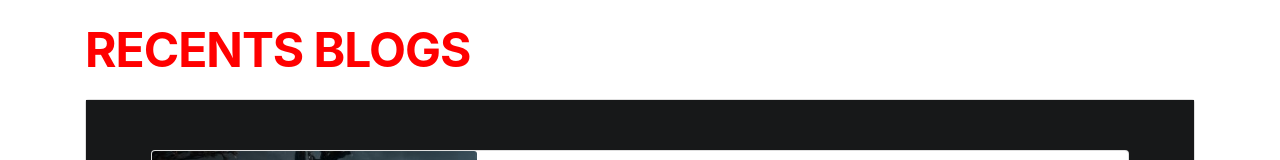
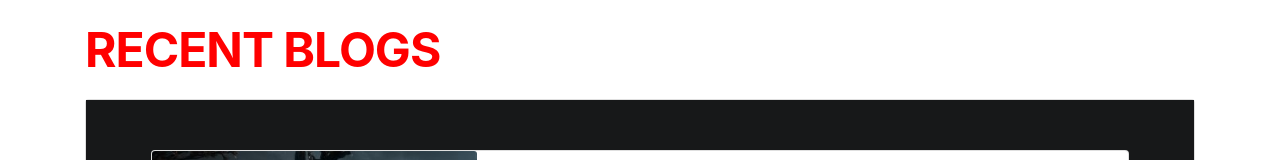
Before and after one commit to UddeshyaVerma/GamingFiesta, a plain HTML site: page blogs.html in a window 1280 px wide. Shown: the top 160 px of the page. Drawn offline with Linux system fonts and the light colour scheme.

Commit message:
updation

```diff
--- a/blogs.html
+++ b/blogs.html
@@ -10,7 +10,7 @@
 </head>
 <body>
     <div class="container">
-        <h1 style="color:red">Recents Blogs</h1>
+        <h1 style="color:red">Recent Blogs</h1>
         <div class="card">
 
             <section class="news" id="news">
```
